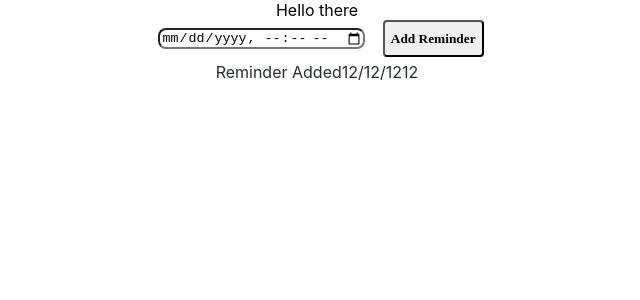
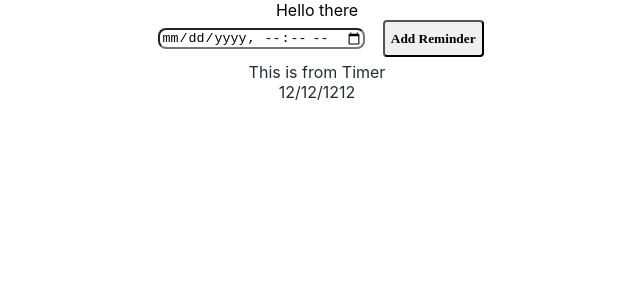
Before and after one commit to kapiljhajhria/reminder, a React (Create React App) app: page / in a window 1280 px wide. Both pictures are taken after a click on the button "Add Reminder". Shown: the top 300 px of the page, without its empty margins (323-963 px from the left). Built offline with nearby package versions, Linux system fonts and the light colour scheme.

Commit message:
able to pass value from Input Component to Timer Component and display it
todo: modify Timer and use the provided date time to display countdown

```diff
--- a/src/Input/index.js
+++ b/src/Input/index.js
@@ -29,7 +29,8 @@ class GetInput extends React.Component {
     onBtnPress() {
         let divListCopy = [].concat(this.state.divList);
         divListCopy.push(
-            <div className={"rem"}>Reminder Added <div>
+            <div className={"rem"}><div>
+                <Timer dateTime={this.state.dateTime}></Timer>
                 <div>{this.state.datetime}</div>
             </div></div>
 
--- a/src/Timer/index.js
+++ b/src/Timer/index.js
@@ -6,9 +6,11 @@ class Timer extends React.Component {
 
     render() {
         return (
-            <button className="button-square" onClick={() => this.props.squarePressed()}>
-                {this.props.value}
-            </button>
+            <div>This is from Timer
+            <div>
+                {this.props.dateTime}
+            </div>
+            </div>
         );
     }
 }
```
